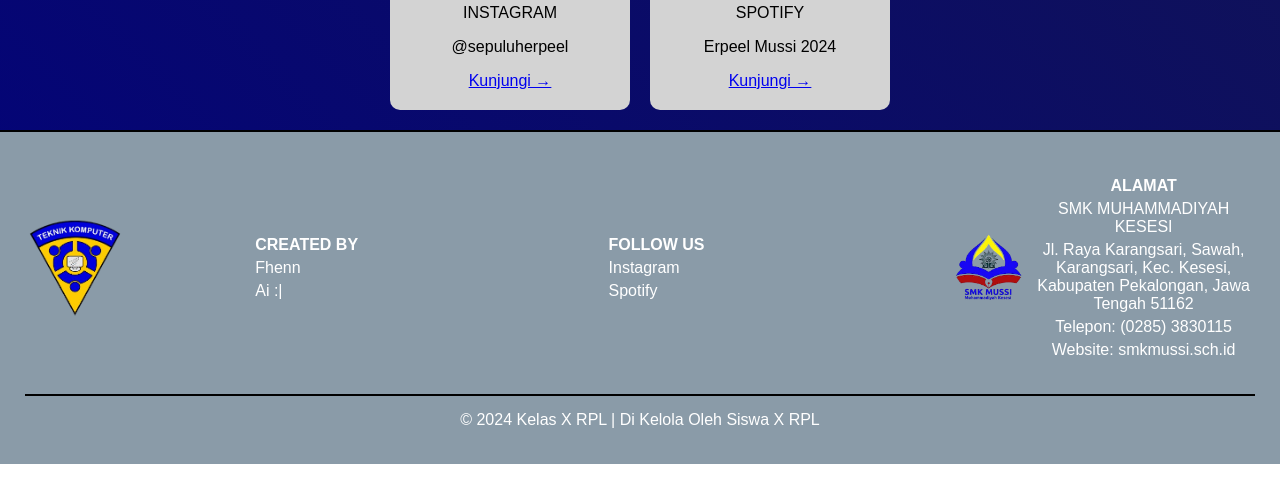
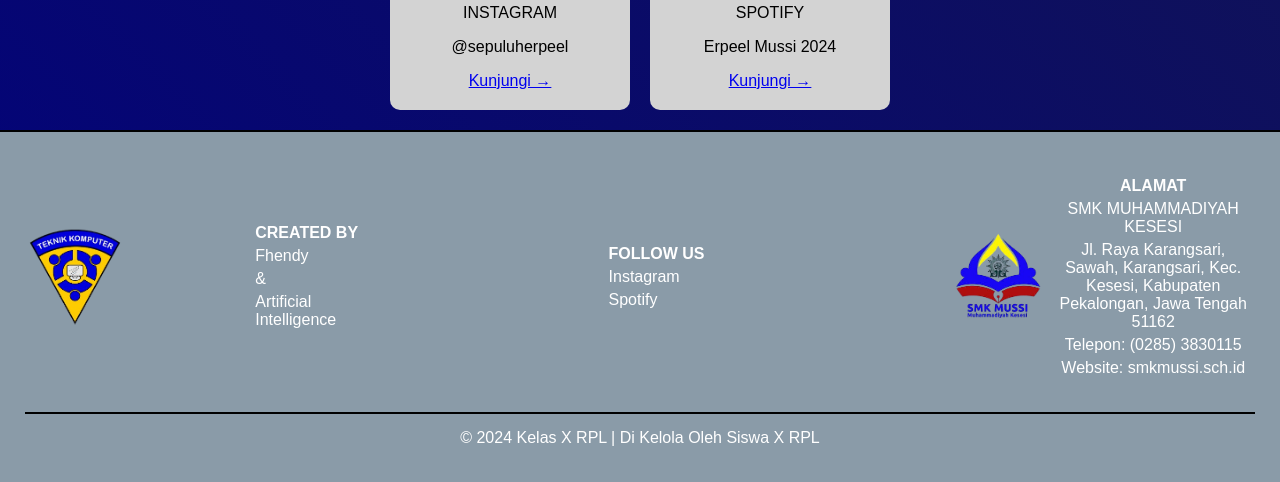
Before and after one commit to Fhendy/erpeel24, a plain HTML site: page index.html in a window 1280 px wide. Shown: the part 1320-1802 px from the top of the page. Drawn offline with nearby package versions, Linux system fonts and the light colour scheme.

Commit message:
Update index.html

```diff
--- a/index.html
+++ b/index.html
@@ -12,7 +12,7 @@
   <meta property="og:title" content="X RPL | Website" />
   <meta property="og:url" content="https://erpeel24.vercel.app/" />
   <meta property="og:type" content="website" />
-  <meta property="og:image" content="https://erpeel24.vercel.app/assets/img/logorpl.png" />
+  <meta property="og:image" content="https://erpeel24.vercel.app/assets/img/rpl.png" />
   <meta property="og:description" content="Welcome to X RPL | Website" />
  </head>
  <body>
@@ -314,12 +314,11 @@
     </p>
     <p>
      <a href="https://www.instagram.com/fhendy.hp/" target="_blank">
-      Fhenn
+      Fhendy
      </a>
     </p>
-    <p>
-     Ai :|
-    </p>
+    <p>&</p>
+    <p>Artificial<br>Intelligence</p>
    </div>
    <div class="follow-us">
     <p>
@@ -337,7 +336,7 @@
     </p>
    </div>
    <div class="alamat">
-    <img alt="Smk Mussi" src="assets/img/mussi.png" style="height: 70px; width: 70px;"/>
+    <img alt="Smk Mussi" src="assets/img/mussi.png" style="height: 90px; width: 90px;"/>
     <div>
      <p>
       ALAMAT
```
